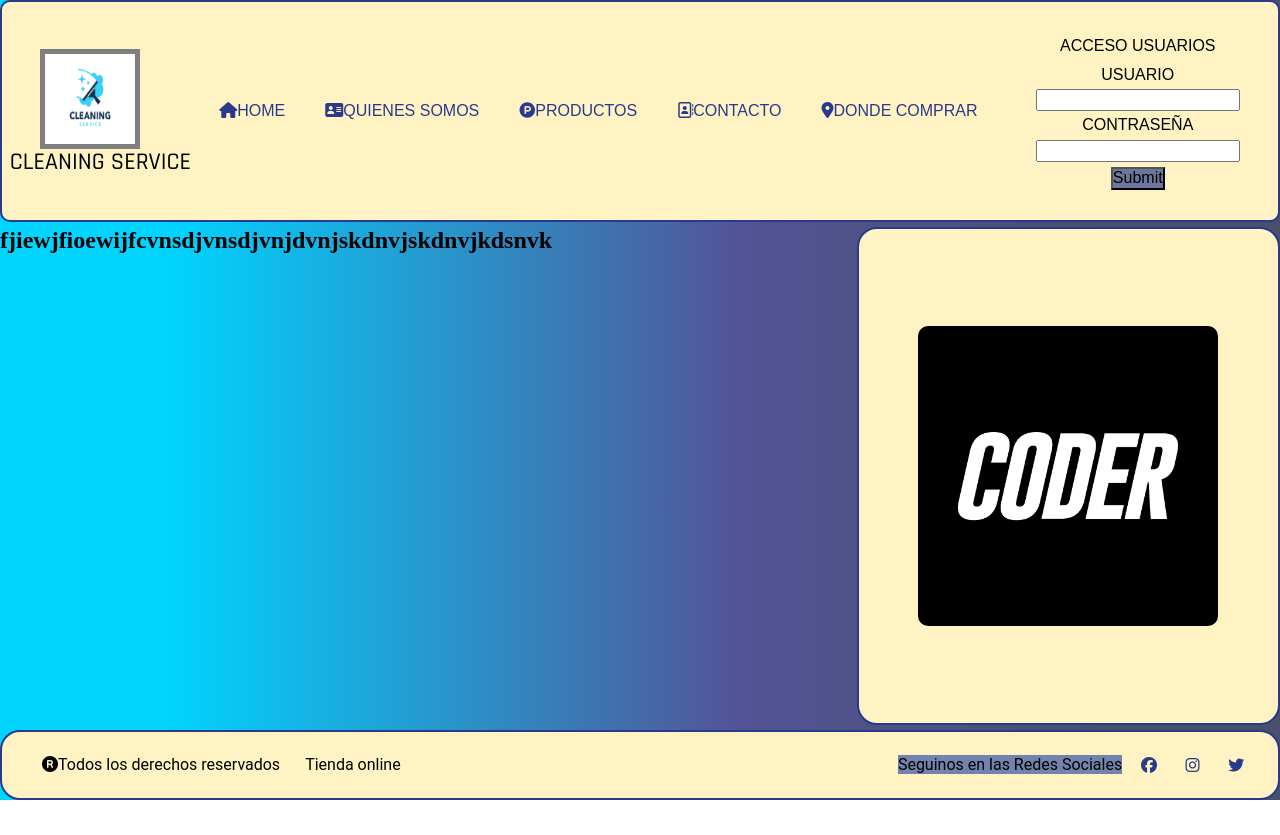
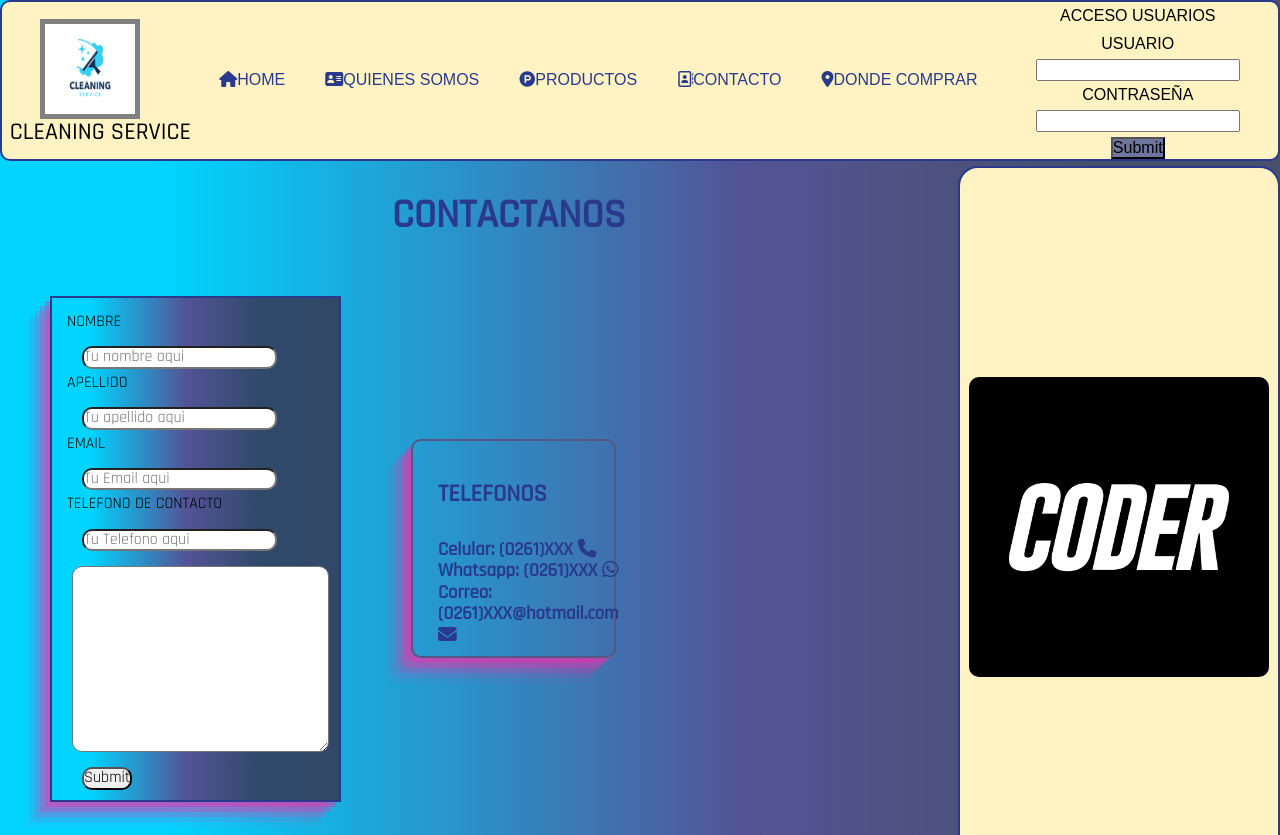
Before and after one commit to jpablogattolin/mayoristadelimpieza, a plain HTML site: page PAGES/contacto.html in a window 1280 px wide. Shown: the top 835 px of the page. Before the commit the page ends 800 px from the top, so only its background shows below. Drawn offline with Linux system fonts and the light colour scheme.

Commit message:
fin de pag contacto

```diff
--- a/CSS/styles.css
+++ b/CSS/styles.css
@@ -287,18 +287,16 @@
 
 /***MAIN QUIENES SOMOS***/
 
-
-
-.history{
-   display: flex;
-   flex-direction: column;
-   justify-items: center;
-   margin-top: 30px;
-   margin-left: 100px;
-   gap:5px;
+.history {
+    display: flex;
+    flex-direction: column;
+    justify-items: center;
+    margin-top: 30px;
+    margin-left: 100px;
+    gap: 5px;
 }
 
-.history__h1{
+.history__h1 {
     display: flex;
     font-family: 'Rajdhani', sans-serif;
     font-size: 40px;
@@ -308,7 +306,7 @@
 
 }
 
-.history__h2{
+.history__h2 {
     margin-left: 15px;
     font-family: 'Rajdhani', sans-serif;
     font-size: 20px;
@@ -316,9 +314,9 @@
 
 }
 
-.history__img{
-    display:flex;
-    height:200px;
+.history__img {
+    display: flex;
+    height: 200px;
     width: 250px;
     border-radius: 10px;
     margin: 30px 30px 15px 300px;
@@ -343,7 +341,7 @@
 
 }
 
-.table__td{
+.table__td {
     font-family: 'Rajdhani', sans-serif;
     font-size: 1em;
     border: 2px solid #293a8c;
@@ -352,6 +350,101 @@
 .table tr:hover {
     background-color: #575783;
 }
+
+/*** FIN MAIN QUIENES SOMOS***/
+
+/*** MAIN CONTACTO ***/
+
+.main__contacto {
+    display: flex;
+    flex-direction: column;
+}
+
+.contacto__h1 {
+    display: flex;
+    font-family: 'Rajdhani', sans-serif;
+    font-size: 40px;
+    color: #293a8c;
+    justify-content: flex-end;
+
+}
+
+.contacto {
+
+    padding: 10px;
+    display: flex;
+    align-items: center;
+
+
+}
+
+.contacto__form {
+
+    font-family: 'Rajdhani', sans-serif;
+    background: rgb(0, 212, 255);
+    background: linear-gradient(90deg, rgba(0, 212, 255, 1) 13%, rgba(83, 83, 150, 1) 47%, rgba(52, 60, 91, 0.8995798148360907) 72%, rgba(52, 60, 91, 0.8995798148360907) 92%);
+    border: 2px solid #293a8c;
+    box-shadow: rgba(240, 46, 170, 0.4) -5px 5px, rgba(240, 46, 170, 0.3) -10px 10px, rgba(240, 46, 170, 0.2) -15px 15px, rgba(240, 46, 170, 0.1) -20px 20px, rgba(240, 46, 170, 0.05) -25px 25px;
+    justify-content: center;
+    margin: 20px 20px 20px 40px;
+    padding: 10px;
+
+}
+
+.form__label {
+    display: flex;
+    font-weight: 200px;
+    justify-content: left;
+    padding: 5px;
+
+}
+
+.form__input:focus {
+    background-color: #575783;
+    color: #000000;
+}
+
+.contacto__form textarea {
+    margin-top: 15px;
+    margin-left: 10px;
+    border-radius: 10px;
+}
+
+.form__input {
+    margin-top: 10px;
+    margin-left: 20px;
+    border-radius: 10px;
+}
+
+.phone-numbers {
+    display: flex;
+    flex-direction: column;
+    flex-wrap: wrap;
+    align-items: baseline;
+    margin-left: 50px;
+    border: 2px solid #575783;
+    border-radius: 10px;
+    padding: 10px;
+    box-shadow: rgba(240, 46, 170, 0.4) -5px 5px, rgba(240, 46, 170, 0.3) -10px 10px, rgba(240, 46, 170, 0.2) -15px 15px, rgba(240, 46, 170, 0.1) -20px 20px, rgba(240, 46, 170, 0.05) -25px 25px;
+
+
+
+}
+
+.phone__h2 {
+    font-family: 'Rajdhani', sans-serif;
+    color: #293a8c;
+    margin: 30px 15px;
+}
+
+.phone__h3 {
+    font-family: 'Rajdhani', sans-serif;
+    color: #293a8c;
+
+}
+
+/***FIN MAIN CONTACTO***/
+
 
 /**** ASIDE****/
 
@@ -528,8 +621,8 @@
 
     }
 
-    .menu__li{
-        margin:5px;
+    .menu__li {
+        margin: 5px;
     }
 
 
@@ -543,7 +636,7 @@
     .slider {
         margin: 0;
         margin-top: 10px;
-        width:auto;
+        width: auto;
     }
 
     .content {
--- a/PAGES/contacto.html
+++ b/PAGES/contacto.html
@@ -58,11 +58,33 @@
 
         </header>
 
-        <main class="main">
+        <main class="main__contacto">
 
-            <h2>fjiewjfioewijfcvnsdjvnsdjvnjdvnjskdnvjskdnvjkdsnvk</h2>
+            <h1 class="contacto__h1">CONTACTANOS</h1>
 
+            <div class="contacto">
+                <form class="contacto__form">
+                    <label class="form__label" for="nombre" id="nombre">NOMBRE</label>
+                    <input class="form__input" type="text" for="nombre" placeholder="Tu nombre aqui" required>
+                    <label class="form__label" for="apellido" id="apellido">APELLIDO</label>
+                    <input class="form__input" type="text" for="apellido" placeholder="Tu apellido aqui" required>
+                    <label class="form__label" for="email" id="email">EMAIL</label>
+                    <input class="form__input" type="email" for="email" placeholder="Tu Email aqui" required>
+                    <label class="form__label" for="telefono" id="telefono">TELEFONO DE CONTACTO</label>
+                    <input class="form__input" type="text" id="telefono" placeholder="Tu Telefono aqui" required>
+                    <textarea id="mensaje" cols="30" rows="10"></textarea>
+                    <input class="form__input" type="submit">
+                </form>
 
+                <div class="phone-numbers">
+
+                    <h2 class="phone__h2">TELEFONOS</h2>
+                    <h3 class="phone__h3">Celular: (0261)XXX <i class="fa-solid fa-phone"></i></h3>
+                    <h3 class="phone__h3">Whatsapp: (0261)XXX <i class="fa-brands fa-whatsapp"></i></h3>
+                    <h3 class="phone__h3">Correo: (0261)XXX@hotmail.com <i class="fa-solid fa-envelope"></i></h3>
+
+                </div>
+            </div>
         </main>
 
         <aside class="aside">
```
